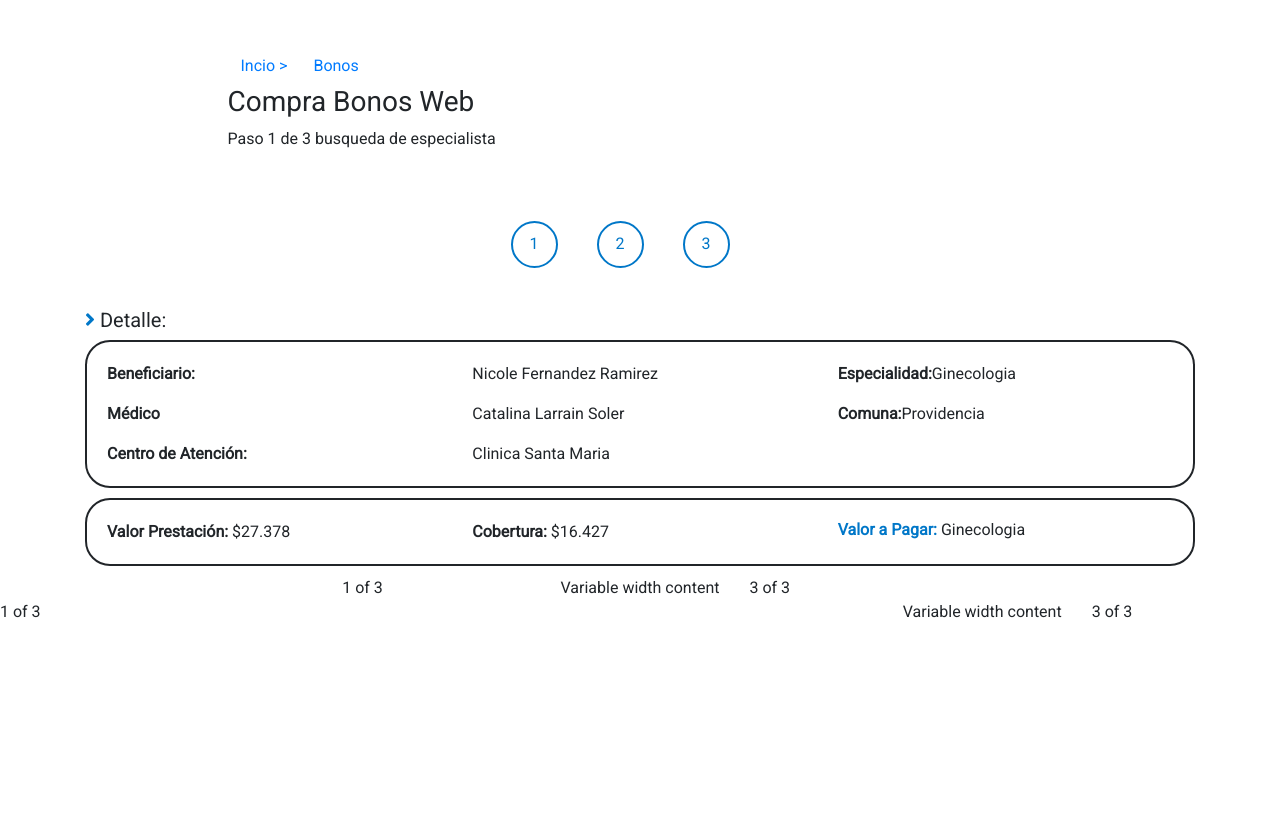
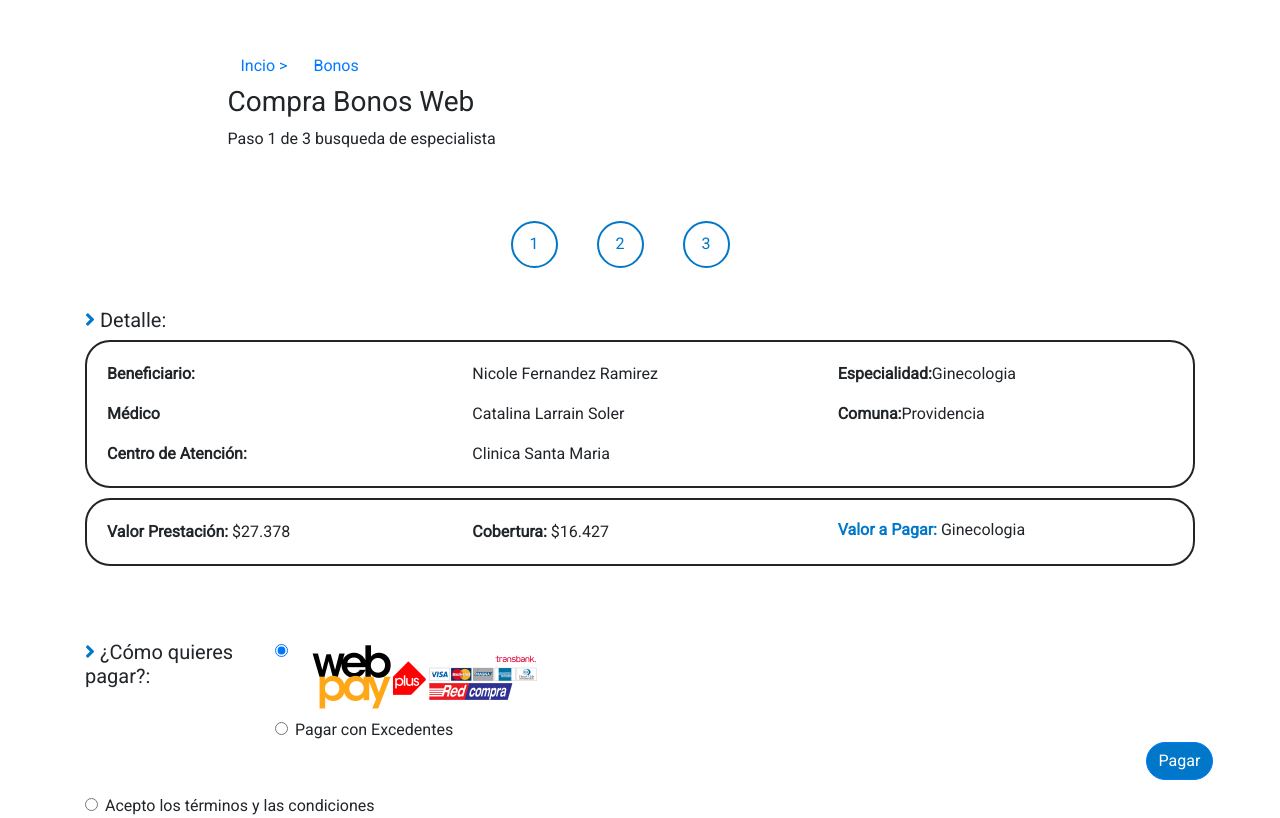
Before and after one commit to nahytar/isapreHavas, a website: page public/bono2.html in a window 1280 px wide. Shown: the part 145-963 px from the top of the page. Before the commit the page ends 800 px from the top, so only its background shows below. Drawn offline with nearby package versions, Linux system fonts and the light colour scheme; some packages are replaced by stand-ins of ours; a script that the page names is missing.

Commit message:
diseño bono dos

```diff
--- a/public/assets/css/reembolso.css
+++ b/public/assets/css/reembolso.css
@@ -84,3 +84,12 @@ fa-angle-right{
 .btnDescarga {
   margin-bottom: 20px;
 }
+.formadepago{
+  margin-top: 5%;
+}
+.terminos{
+margin-top: 5%;
+}
+.pagar{
+  margin-left: 5%;
+}
--- a/public/bono2.html
+++ b/public/bono2.html
@@ -167,29 +167,41 @@
     </div>
 
 <!--seccion cuatro-->
-<div class="row justify-content-md-center">
+<div class="container formadepago">
+<div class="row">
         <div class="col col-lg-2">
-          1 of 3
+                <h5><span class="card-text"><i class="fas fa-angle-right"></i> ¿Cómo quieres pagar?:</span></h5>
         </div>
         <div class="col-md-auto">
-          Variable width content
-        </div>
-        <div class="col col-lg-2">
-          3 of 3
+                <div class="form-check">
+                        <input class="form-check-input" type="radio" name="exampleRadios" id="exampleRadios1" value="option1" checked>
+                        <img src="./assets/imagenes/image.png" alt="" srcset="">
+                      </div>
+                      <div class="form-check">
+                        <input class="form-check-input" type="radio" name="exampleRadios" id="exampleRadios2" value="option2">
+                        <label class="form-check-label" for="exampleRadios2">
+                          Pagar con Excedentes
+                        </label>
+                      </div>
         </div>
       </div>
       <div class="row">
         <div class="col">
-          1 of 3
+                <div class="form-check terminos">
+                        <input class="form-check-input" type="radio" name="exampleRadios" id="exampleRadios2" value="option2">
+                        <label class="form-check-label" for="exampleRadios2">
+                          Acepto los términos y las condiciones
+                        </label>
+                      </div>
         </div>
-        <div class="col-md-auto">
-          Variable width content
+        <div class="row">
+        <div class="col">
+                <a href="#" class="btn btn-primary btnMaxRound pagar">Pagar</a>
         </div>
-        <div class="col col-lg-2">
-          3 of 3
         </div>
       </div>
     </div>
+</div>
 
 
 
```
Also changed, not shown: public/assets/imagenes/image.png (added).
